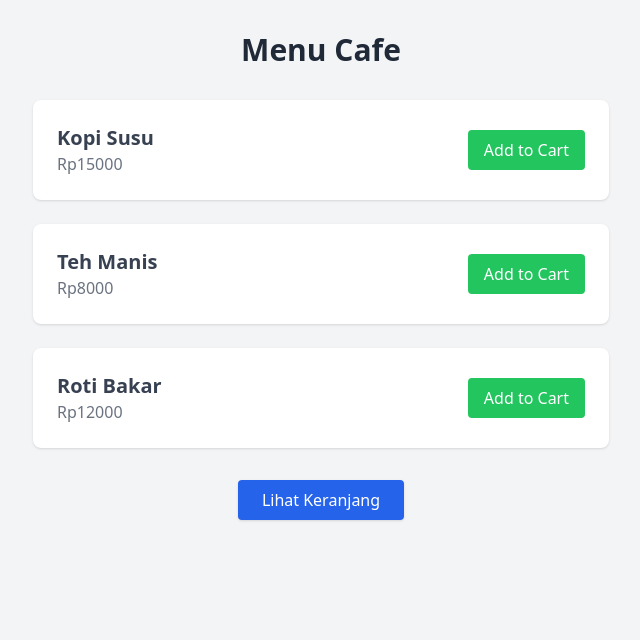
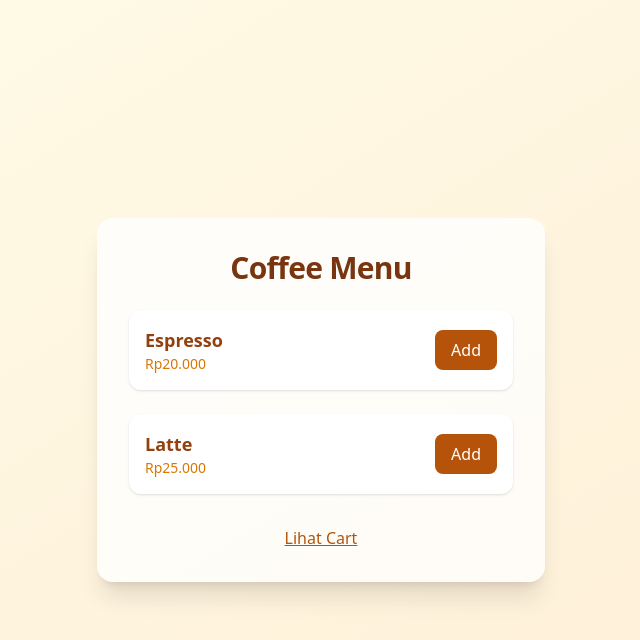
Before and after one commit to leejausyan/cofeshop.github.io, a plain HTML site: page index.html in a window 1280 px wide. Shown: the whole page, without its empty margins (319-959 px from the left). Drawn offline with nearby package versions, Linux system fonts and the light colour scheme.

Commit message:
Update index.html

```diff
--- a/index.html
+++ b/index.html
@@ -1,54 +1,32 @@
 <!DOCTYPE html>
 <html lang="en">
 <head>
-  <meta charset="UTF-8">
-  <title>Menu Cafe</title>
-  <link rel="stylesheet" href="style.css">
-  <!-- Tambahkan Tailwind CSS CDN -->
+  <meta charset="UTF-8" />
+  <title>Coffee Menu</title>
+  <script defer src="script.js"></script>
   <script src="https://cdn.tailwindcss.com"></script>
 </head>
-<body class="bg-gray-100 min-h-screen">
-  <div class="max-w-xl mx-auto py-8">
-    <h1 class="text-3xl font-bold text-center mb-8 text-gray-800">Menu Cafe</h1>
-    <div id="menu-list" class="space-y-6"></div>
-    <div class="flex justify-center mt-8">
-      <a href="cart.html" class="inline-block bg-blue-600 text-white px-6 py-2 rounded shadow hover:bg-blue-700 transition">Lihat Keranjang</a>
+<body class="bg-gradient-to-br from-yellow-50 to-orange-100 min-h-screen flex items-center justify-center">
+  <div class="w-full max-w-md bg-white/80 shadow-xl rounded-2xl p-8">
+    <h1 class="text-3xl font-bold text-center text-amber-900 mb-6 tracking-tight">Coffee Menu</h1>
+    <div id="menu" class="space-y-6">
+      <!-- Menu items -->
+      <div class="flex items-center justify-between bg-white rounded-xl shadow p-4">
+        <div>
+          <h2 class="font-semibold text-lg text-amber-800">Espresso</h2>
+          <p class="text-amber-600 text-sm">Rp20.000</p>
+        </div>
+        <button onclick="addToCart('Espresso', 20000)" class="bg-amber-700 hover:bg-amber-800 text-white px-4 py-2 rounded-lg transition">Add</button>
+      </div>
+      <div class="flex items-center justify-between bg-white rounded-xl shadow p-4">
+        <div>
+          <h2 class="font-semibold text-lg text-amber-800">Latte</h2>
+          <p class="text-amber-600 text-sm">Rp25.000</p>
+        </div>
+        <button onclick="addToCart('Latte', 25000)" class="bg-amber-700 hover:bg-amber-800 text-white px-4 py-2 rounded-lg transition">Add</button>
+      </div>
     </div>
+    <a href="cart.html" class="block mt-8 text-center text-amber-700 underline hover:text-amber-900 transition">Lihat Cart</a>
   </div>
-
-  <script>
-    const menu = [
-      { id: 1, name: "Kopi Susu", price: 15000 },
-      { id: 2, name: "Teh Manis", price: 8000 },
-      { id: 3, name: "Roti Bakar", price: 12000 }
-    ];
-
-    const container = document.getElementById("menu-list");
-
-    menu.forEach(item => {
-      const div = document.createElement("div");
-      div.innerHTML = `
-        <div class="bg-white rounded-lg shadow p-6 flex items-center justify-between">
-          <div>
-            <h3 class="text-xl font-semibold text-gray-700">${item.name}</h3>
-            <p class="text-gray-500">Rp${item.price}</p>
-          </div>
-          <button onclick="addToCart(${item.id})"
-            class="bg-green-500 text-white px-4 py-2 rounded hover:bg-green-600 transition">
-            Add to Cart
-          </button>
-        </div>
-      `;
-      container.appendChild(div);
-    });
-
-    function addToCart(id) {
-      const cart = JSON.parse(localStorage.getItem("cart")) || [];
-      const item = menu.find(m => m.id === id);
-      cart.push(item);
-      localStorage.setItem("cart", JSON.stringify(cart));
-      alert(`${item.name} ditambahkan ke keranjang`);
-    }
-  </script>
 </body>
 </html>
```
